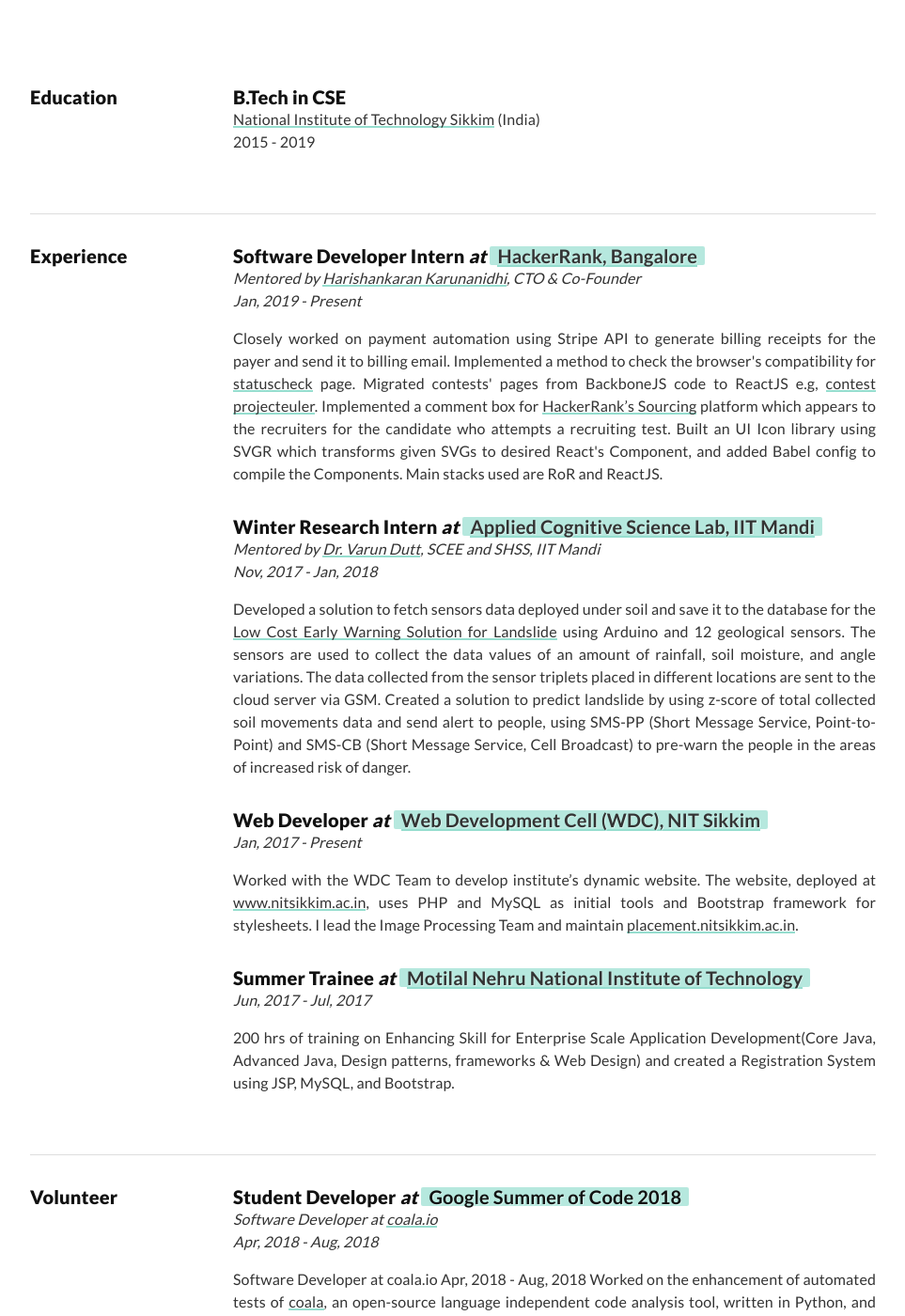
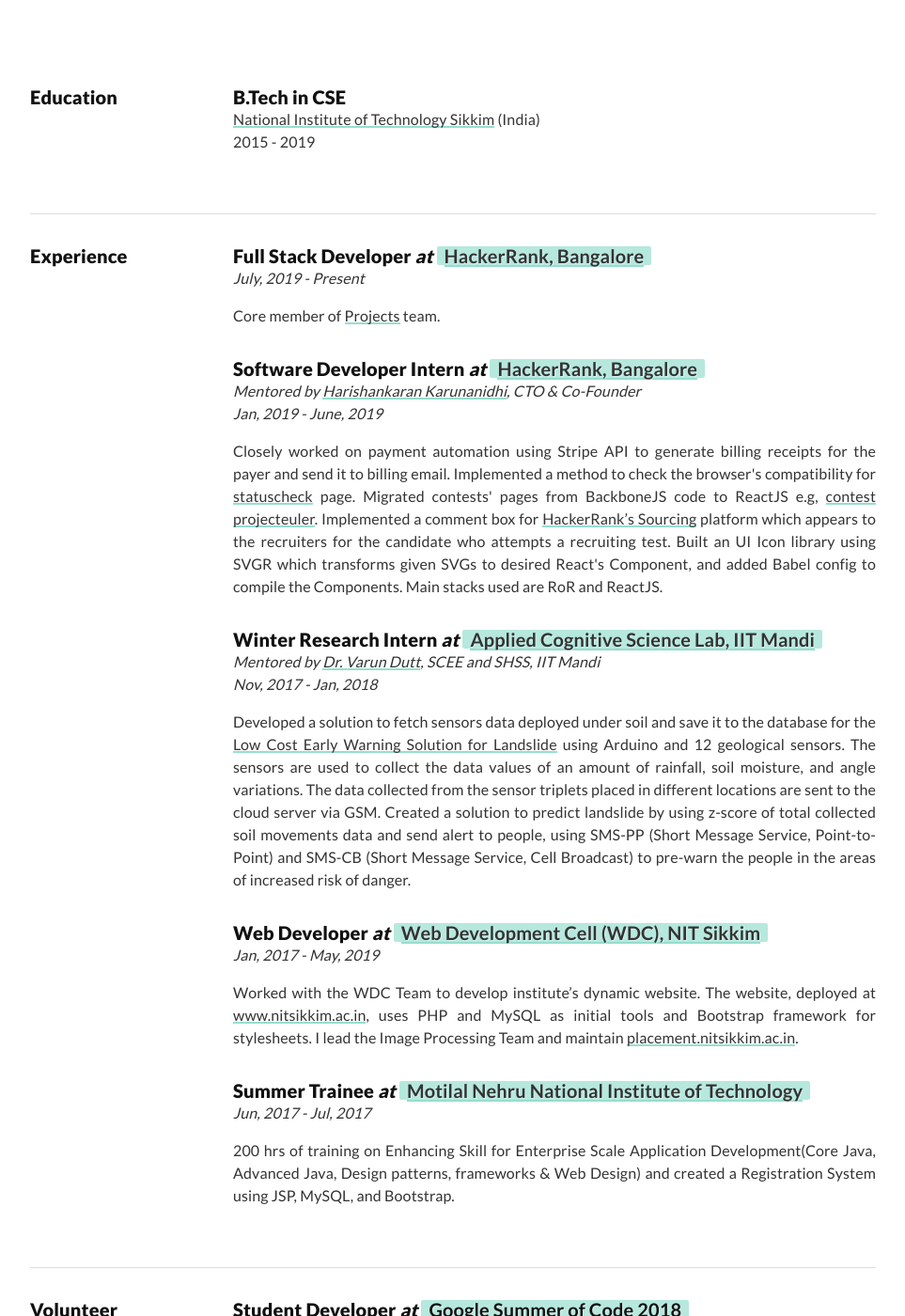
Before and after one commit to sangamcse/resume, a Jekyll site: the page built from index.html, in a window 1280 px wide and 1400 px high, scrolled down 407 px. Shown: the whole window at 94% size, without its empty margins (158-1121 px from the left). Built offline with Jekyll 4.4.1, drawn with Linux system fonts in a browser that asks for light colours; some of the changed text lies outside the part shown.

Commit message:
Add README and update resume

```diff
--- a/_data/experiences.yml
+++ b/_data/experiences.yml
@@ -1,8 +1,13 @@
 # Experiences
+- title: Full Stack Developer
+  location: <a class="u-link" target="_blank" href="https://www.hackerrank.com/">HackerRank, Bangalore</a>
+  duration: July, 2019 - Present
+  description: Core member of <a class="u-link" href="https://www.hackerrank.com/products/projects" target="_blank">Projects</a> team.
+
 - title: Software Developer Intern
   location: <a class="u-link" target="_blank" href="https://www.hackerrank.com/">HackerRank, Bangalore</a>
   mentor: <a class="u-link" href="https://www.hackerrank.com/about-us/our-team/" target="_blank">Harishankaran Karunanidhi</a>, CTO & Co-Founder
-  duration: Jan, 2019 - Present
+  duration: Jan, 2019 - June, 2019
   description: Closely worked on payment automation using Stripe API to generate billing receipts for the payer and send it to billing email. Implemented a method to check the browser's compatibility for <a class="u-link" target="_blank" href="https://www.hackerrank.com/statuscheck">statuscheck</a> page. Migrated contests' pages from BackboneJS code to ReactJS e.g, <a class="u-link" target="_blank" href="https://www.hackerrank.com/projecteuler/">contest projecteuler</a>. Implemented a comment box for <a class="u-link" target="_blank" href="https://www.hackerrank.com/work">HackerRank’s Sourcing</a> platform which appears to the recruiters for the candidate who attempts a recruiting test. Built an UI Icon library using SVGR which transforms given SVGs to desired React's Component, and added Babel config to compile the Components. Main stacks used are RoR and ReactJS.
 
 - title: Winter Research Intern
@@ -13,7 +18,7 @@
 
 - title: Web Developer
   location: <a class="u-link" target="_blank" href="https://nitsikkim.ac.in/webdevelopmentcell">Web Development Cell (WDC), NIT Sikkim</a>
-  duration: Jan, 2017 - Present
+  duration: Jan, 2017 - May, 2019
   description: Worked with the WDC Team to develop institute’s dynamic website. The website, deployed at <a class="u-link" href="//www.nitsikkim.ac.in" target="_blank">www.nitsikkim.ac.in</a>, uses PHP and MySQL as initial tools and Bootstrap framework for stylesheets. I lead the Image Processing Team and maintain <a class="u-link" href="https://placement.nitsikkim.ac.in" target="_blank">placement.nitsikkim.ac.in</a>.
 
 - title: Summer Trainee
--- a/_includes/awards.html
+++ b/_includes/awards.html
@@ -2,8 +2,8 @@
   <h2 class="l-Section-title h3">Achievements and Awards</h2>
   <div class="l-Section-content">
     <ul>
-      <li>Mentor at <a class="u-link" target="_blank" href="https://summerofcode.withgoogle.com/">Google Summer of Code 2019</a>.</li>
-      <li>Software Developer Intern at <a class="u-link" target="_blank" href="https://www.hackerrank.com">HackerRank, Bangalore</a>.</li>
+      <li>Former Mentor at <a class="u-link" target="_blank" href="https://summerofcode.withgoogle.com/">Google Summer of Code 2019</a>.</li>
+      <li>Former Software Developer Intern at <a class="u-link" target="_blank" href="https://www.hackerrank.com">HackerRank, Bangalore</a>.</li>
       <li>Former Mentor at <a class="u-link" target="_blank" href="https://codein.withgoogle.com">Google Code-in 2018</a>.</li>
       <li>Former Student Developer at <a class="u-link" target="_blank" href="https://summerofcode.withgoogle.com/">Google Summer of Code 2018</a>.</li>
       <li>Software Developer at <a class="u-link" target="_blank" href="https://coala.io">coala.io</a>.</li>
```
Also changed, not shown: README.md, 2 other files.
